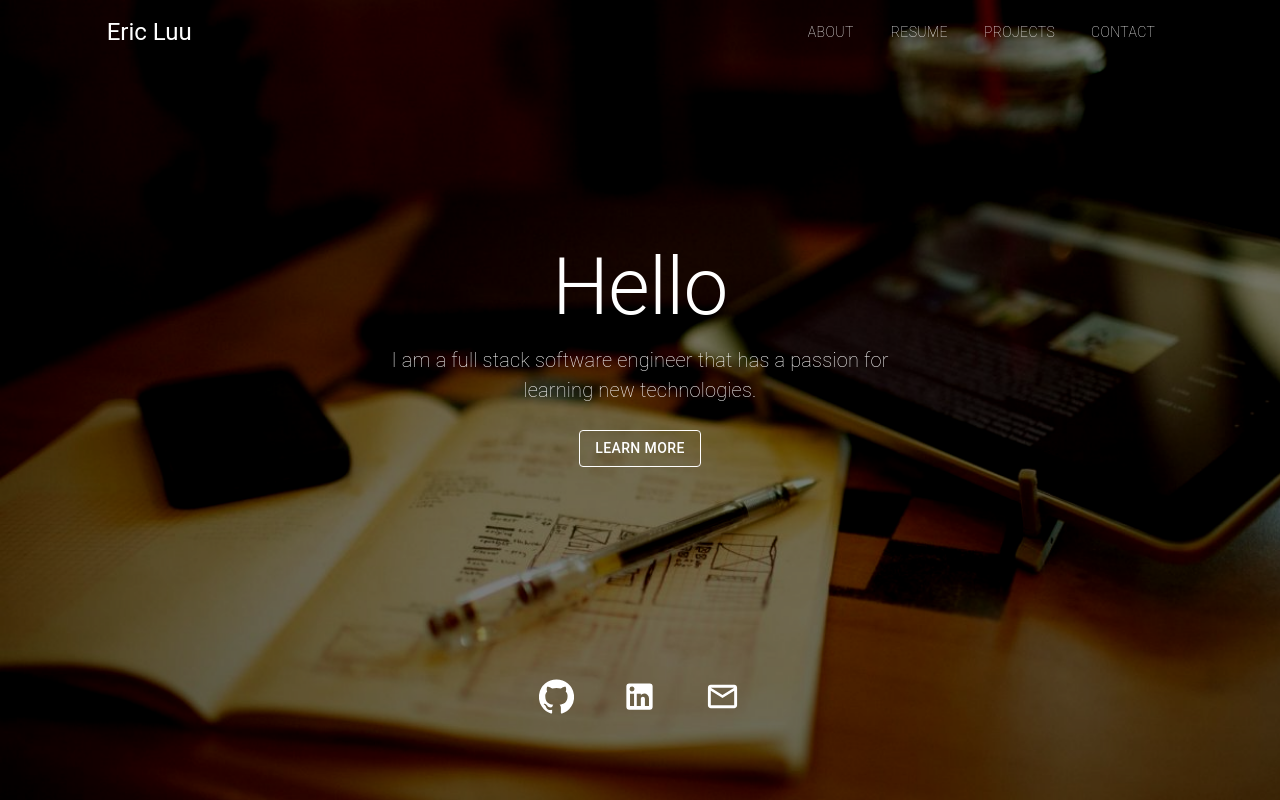
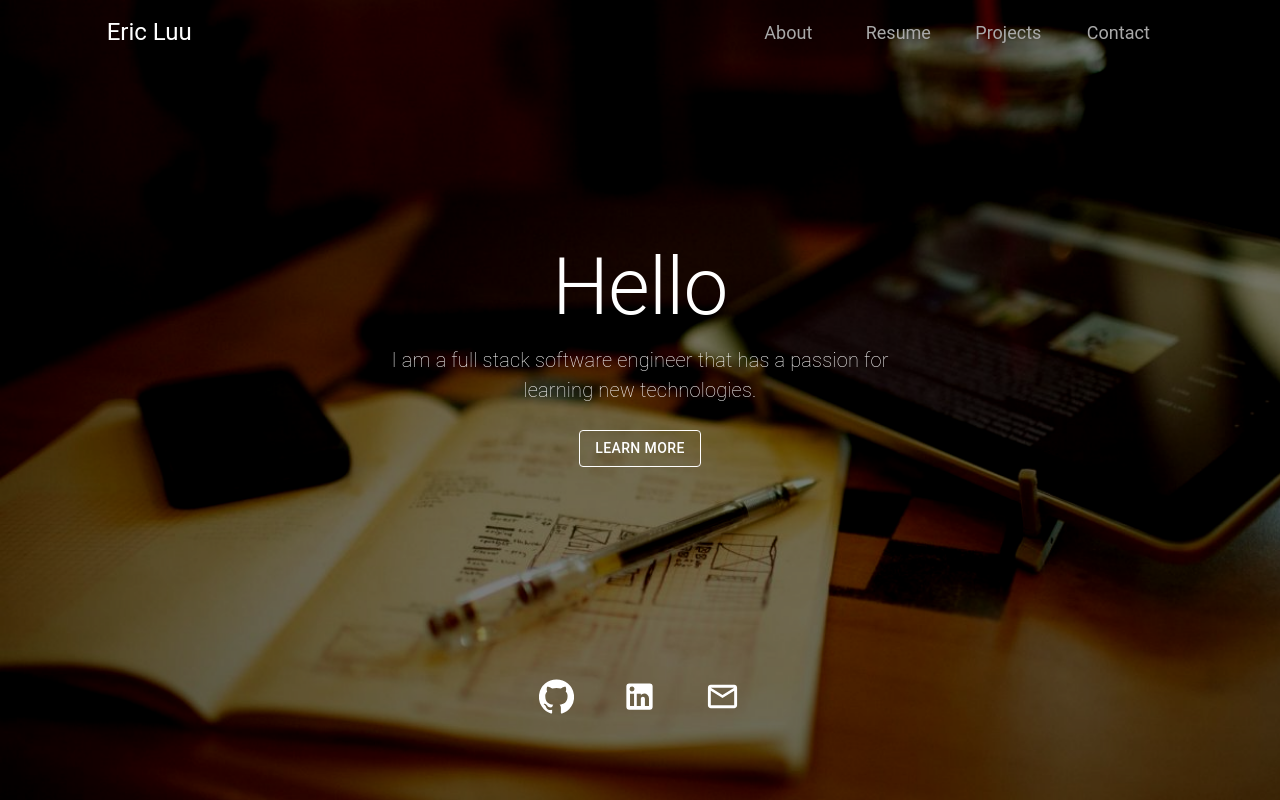
Before and after one commit to ericlus/portfolio, a React (Create React App) app in the folder client/: page / in a window 1280 px wide. Built offline with nearby package versions, Linux system fonts and the light colour scheme; the HTML template or start-up script is replaced by a standard one.

Commit message:
Added tracking for navigation clicked

```diff
--- a/client/src/App.jsx
+++ b/client/src/App.jsx
@@ -35,11 +35,7 @@ const App = () => {
         <Grid container direction="row" justify="center" alignItems="center">
           <Grid item xs={10}>
             <div>
-              <NavigationBar
-                style={{ padding: "100px" }}
-                changeView={changeView}
-                view={view}
-              />
+              <NavigationBar changeView={changeView} view={view} />
               {pageView[view]}
             </div>
           </Grid>
--- a/client/src/NavigationBar.jsx
+++ b/client/src/NavigationBar.jsx
@@ -3,11 +3,13 @@ import { makeStyles } from "@material-ui/core/styles";
 import AppBar from "@material-ui/core/AppBar";
 import Toolbar from "@material-ui/core/Toolbar";
 import Typography from "@material-ui/core/Typography";
-import Button from "@material-ui/core/Button";
+import BottomNavigation from "@material-ui/core/BottomNavigation";
+import BottomNavigationAction from "@material-ui/core/BottomNavigationAction";
 
 const useStyles = makeStyles(theme => ({
-  root: {
-    flexGrow: 1
+  actionRoot: {
+    margin: "0px 15px",
+    padding: "0px"
   },
   title: {
     flexGrow: 1
@@ -15,12 +17,23 @@ const useStyles = makeStyles(theme => ({
   button: {
     fontWeight: 50,
     margin: "0 10px"
-  }
+  },
+  actionLabel: {
+    fontSize: "18px",
+    color: "darkgray",
+    "&$actionSelected": { fontSize: "20px", color: "white" },
+    transition: "font-size 0.1s, opacity 0.2s"
+  },
+  actionSelected: {}
 }));
 
 const NavigationBar = () => {
   const classes = useStyles();
+  const [value, setValue] = React.useState(-1);
 
+  const handleClick = () => {
+    setValue(-1);
+  };
   return (
     <div className={classes.root}>
       <AppBar
@@ -32,22 +45,56 @@ const NavigationBar = () => {
         elevation={0}
       >
         <Toolbar style={{ paddingLeft: "0px", paddingRight: "0px" }}>
-          <Typography variant="h5" className={classes.title}>
+          <Typography
+            variant="h5"
+            className={classes.title}
+            onClick={handleClick}
+            style={{ cursor: "pointer" }}
+          >
             Eric Luu
           </Typography>
           <div>
-            <Button className={classes.button} color="inherit">
-              About
-            </Button>
-            <Button className={classes.button} color="inherit">
-              Resume
-            </Button>
-            <Button className={classes.button} color="inherit">
-              Projects
-            </Button>
-            <Button className={classes.button} color="inherit">
-              Contact
-            </Button>
+            <BottomNavigation
+              value={value}
+              onChange={(event, newValue) => {
+                setValue(newValue);
+              }}
+              showLabels
+              style={{ backgroundColor: "transparent" }}
+            >
+              <BottomNavigationAction
+                label="About"
+                classes={{
+                  root: classes.actionRoot,
+                  label: classes.actionLabel,
+                  selected: classes.actionSelected
+                }}
+              />
+              <BottomNavigationAction
+                label="Resume"
+                classes={{
+                  root: classes.actionRoot,
+                  label: classes.actionLabel,
+                  selected: classes.actionSelected
+                }}
+              />
+              <BottomNavigationAction
+                label="Projects"
+                classes={{
+                  root: classes.actionRoot,
+                  label: classes.actionLabel,
+                  selected: classes.actionSelected
+                }}
+              />
+              <BottomNavigationAction
+                label="Contact"
+                classes={{
+                  root: classes.actionRoot,
+                  label: classes.actionLabel,
+                  selected: classes.actionSelected
+                }}
+              />
+            </BottomNavigation>
           </div>
         </Toolbar>
       </AppBar>
```
